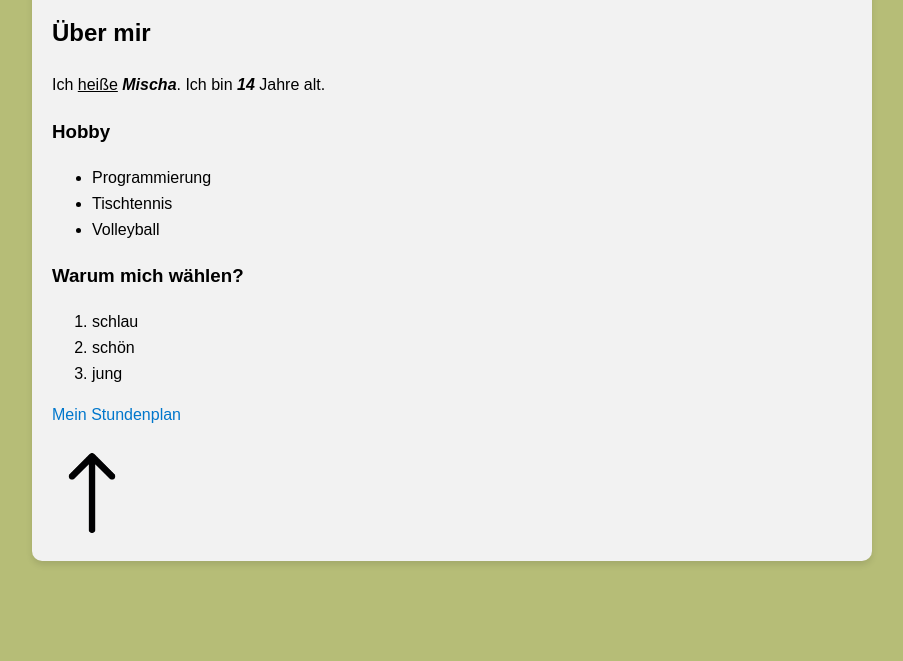
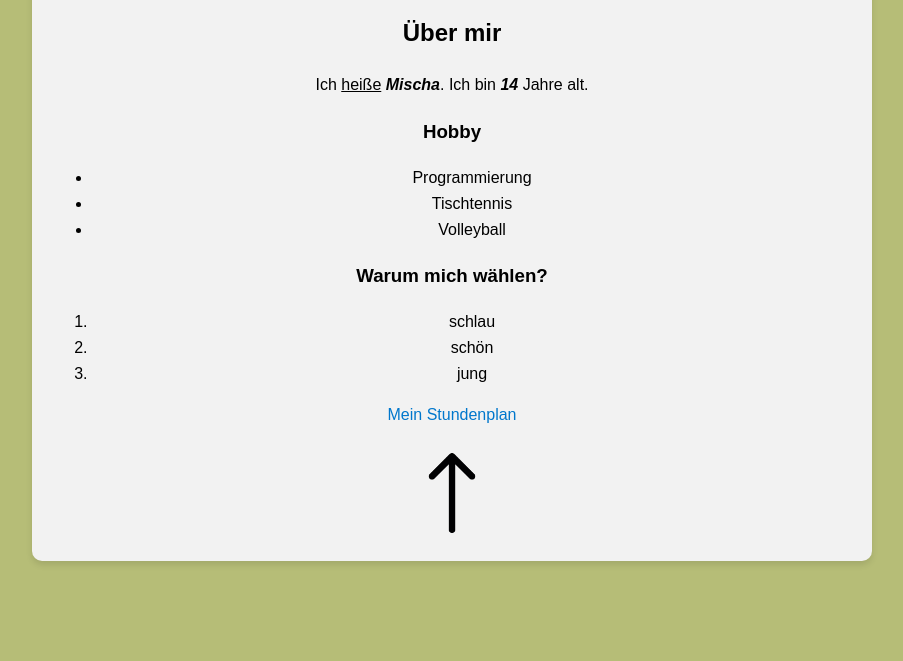
Before and after one commit to mykhorenko/mischa.github.io, a plain HTML site: page index.html in a window 1280 px wide. Shown: the part 200-861 px from the top of the page, without its empty margins (188-1091 px from the left). Drawn offline with Linux system fonts and the light colour scheme.

Commit message:
Update index.html

```diff
--- a/index.html
+++ b/index.html
@@ -22,7 +22,7 @@
             margin: 100px 0; /* Отступы сверху и снизу */
             border-radius: 10px; /* Закругленные углы */
             box-shadow: 0 4px 6px rgba(0, 0, 0, 0.1); /* Тень для коробки */
-            text-align: left; /* Текст выровнен по левому краю */
+            text-align: center; /* Текст выровнен по левому краю */
             font-family: Arial, sans-serif; /* Красивый шрифт */
             line-height: 1.6; /* Удобное расстояние между строками */
         }
```
